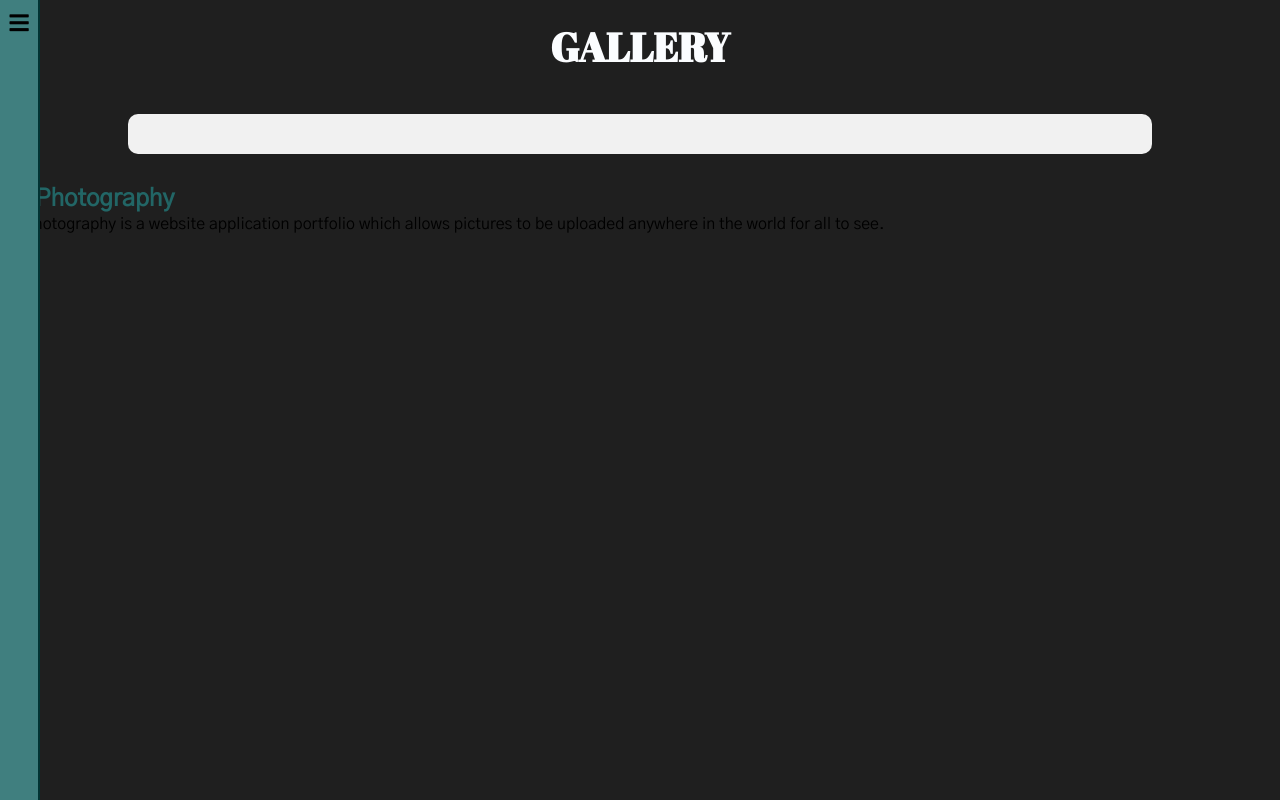
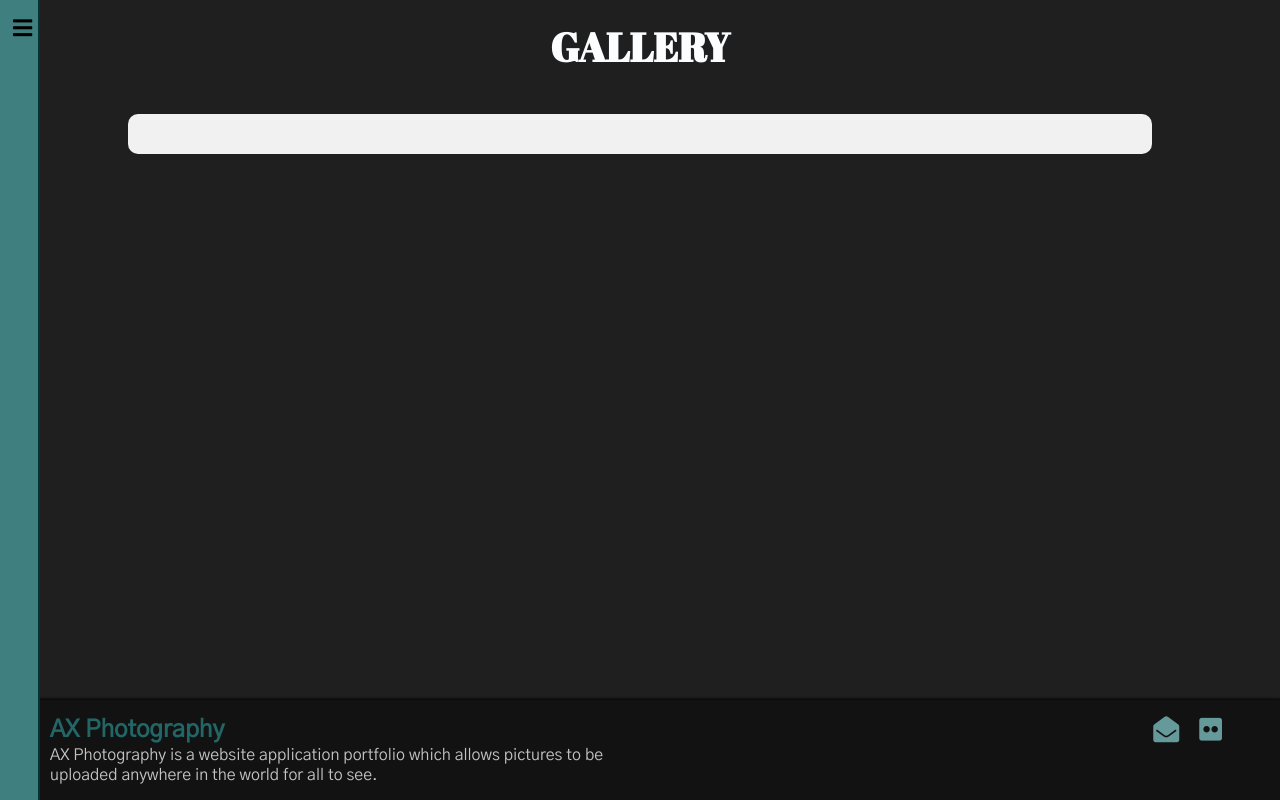
Before and after one commit to rezaa91/photo-gallery, a PHP site: page /www/gallery.php in a window 1280 px wide. Run offline with PHP 8.4, Linux system fonts and the light colour scheme; data that the repository does not hold is empty; some libraries are stand-ins or nearby versions.

Commit message:
improved styling

```diff
--- a/src/css/components/button.css
+++ b/src/css/components/button.css
@@ -41,3 +41,12 @@ button styling
 .disabled:active{
     box-shadow:0px 0px 0px black;
 }
+
+/*navigation buttons on view.html*/
+.navigate{
+    font-size:32px;
+    color:#226666;
+}
+.navigate:hover{
+    opacity:0.8;
+}
--- a/src/css/layouts/containers.css
+++ b/src/css/layouts/containers.css
@@ -58,7 +58,7 @@
 
 /*comment wrapper*/
 .comment-wrapper{
-    height:300px;
+    max-height:300px;
     overflow-y:scroll;
 }
 
--- a/src/css/layouts/gallery.css
+++ b/src/css/layouts/gallery.css
@@ -32,7 +32,7 @@
     }
     .panel-img{
         width:200px;
-        height:inherit;
+        max-height:80px;
     }
 }
 
--- a/src/css/layouts/page-layout.css
+++ b/src/css/layouts/page-layout.css
@@ -7,6 +7,48 @@ PAGE CONTENT
     z-index:1;
 }
 
+
+
+
+/*footer settings*/
+footer{
+    padding-left:50px;
+    position:absolute;
+    bottom:0px;
+    height:100px;
+    display:flex;
+    width:100%;
+    background-color:#121212;
+    box-shadow:1px -1px 3px black;
+}
+
+#left-footer{
+    flex:1;
+    padding-top:15px;
+    padding-bottom:15px;
+}
+
+#left-footer p{
+    color:#c4c4c4;
+}
+
+#right-footer{
+    text-align: right;
+    padding-top:15px;
+    padding-bottom:15px;
+    padding-right:50px;
+    flex:1;
+}
+#right-footer ul li{
+    display: inline-block;
+
+}
+
+#right-footer a:hover{
+    opacity:0.8;
+}
+
+
 @media only screen and (max-width:768px){
     #content_wrapper{
         width:100%;
--- a/src/css/styles.css
+++ b/src/css/styles.css
@@ -11,6 +11,7 @@ in order to be accessible by HTML in one place
 /*components*/
 @import "components/button.css";
 @import "components/input.css";
+@import "components/cog.css";
 
 
 /*layouts*/
@@ -22,6 +23,10 @@ in order to be accessible by HTML in one place
 @import "layouts/login.css";
 
 
+/*pages*/
+@import "pages/view.css";
+
+
 /*utilities*/
 @import "utilities/format.css";
 
```
